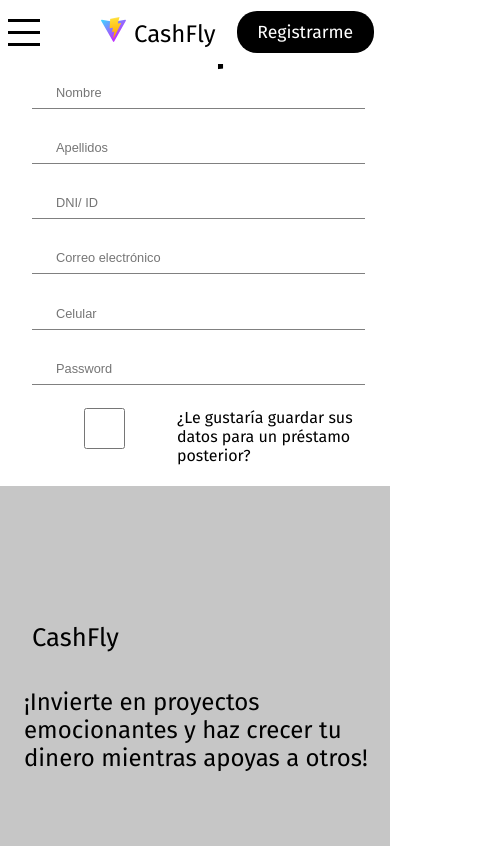
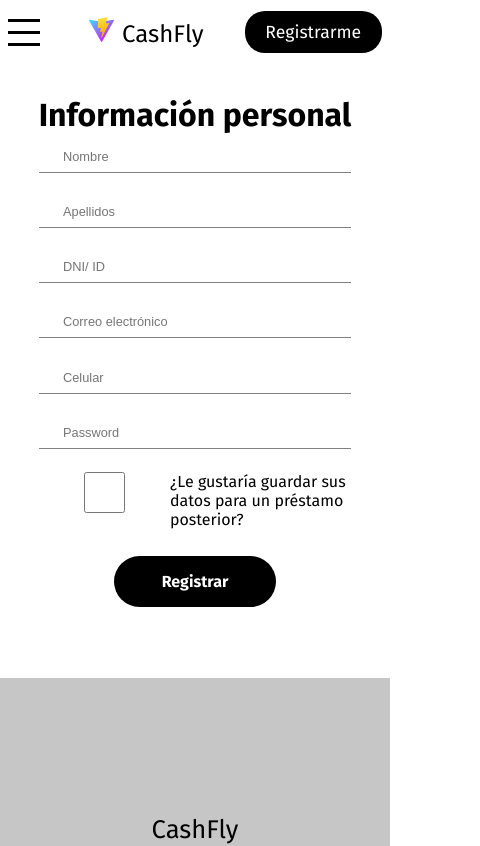
Before and after one commit to Maidana0/C17_38_m_java, a React (Vite) app in the folder Frontend/vite-project/: page /registrarme in a window 390 px wide. Shown: the top 846 px of the page, 480 px wide, since content can reach past the window. Built offline with nearby package versions, Linux system fonts and the light colour scheme.

Commit message:
- Correcciones (register,comentarios, rutas...)

```diff
--- a/Frontend/vite-project/src/App.jsx
+++ b/Frontend/vite-project/src/App.jsx
@@ -5,11 +5,9 @@ import Home from "./pages/Home";
 import Layout from "./components/layout/Layout";
 
 import { Register } from "./components/register/Register";
+import Login from "./components/Login/Login"
 
-import Login from "./components/Login/Login";
-import SolicitudPrestamo from "./components/PrestamoSoli/SolicitudPrestamo";
-import ValidateDatePrest from "./components/ValidateDate/ValidateDatePrest";
-import Solicitud from "./pages/SolucitudPrestamo";
+import Solicitud from "./pages/SolucitudPrestamo"
 import Investment from "./pages/Investment";
 
 
@@ -20,14 +18,11 @@ function App() {
         <Layout>
           <Routes>
             <Route exact path="/" element={<Home />} />
-            <Route path="/register" element={<Register />} />
-            <Route path="/solicitud-prestamo" element={<SolicitudPrestamo />} />
-            <Route path="/login" element={<Login />} />
-            <Route path="/Validate-Date" element={<ValidateDatePrest />} />
-            <Route path="/solicitud" element={<Solicitud />} />
             <Route path="/registrarme" element={<Register />} />
             <Route path="/iniciar-sesion" element={<Login />} />
+
             <Route path="/prestamos" element={<Solicitud />} />
+
             <Route path="/inversiones" element={<Investment />} />
           </Routes>
         </Layout>
--- a/Frontend/vite-project/src/components/layout/Header.jsx
+++ b/Frontend/vite-project/src/components/layout/Header.jsx
@@ -18,13 +18,12 @@ const Header = () => {
 
   return (
     <header>
-      <div className='nav-buttons'>
         <Hamburger
           distance="lg"
           toggled={isOpen}
           toggle={setOpen}
         />
-      </div>
+
       <div className='title-app'>
         <img alt="vite-icon" src="/vite.svg" width={25} height={25} />
         <Link to={"/"}>
@@ -45,8 +44,7 @@ const Header = () => {
       </nav>
 
       <div className='nav-buttons'>
-
-        <Link onClick={closeNavbar} to={"/register"} className='link-signup'>
+        <Link onClick={closeNavbar} to={"/registrarme"} className='link-signup'>
           registrarme
         </Link>
       </div>
--- a/Frontend/vite-project/src/components/layout/styles.css
+++ b/Frontend/vite-project/src/components/layout/styles.css
@@ -18,19 +18,13 @@ header>div {
 }
 
 .title-app {
+    padding-left: 1rem;
     font-size: 1.5em;
-    padding-left: 1rem;
 }
 
 .title-app img {
     margin-right: .5rem;
 }
-
-.nav-buttons {
-    margin-right: 1rem;
-    display: none;
-}
-
 
 .nav-items {
     display: flex;
@@ -49,6 +43,10 @@ header>div {
 
 }
 
+
+.hamburger-react, .nav-buttons {
+    display: none;
+}
 
 .nav-buttons a,
 .nav-items li:nth-child(5) {
@@ -71,14 +69,20 @@ header>div {
     .nav-items li:nth-child(5) {
     display: none;
     }
-    .title-app,.nav-buttons{
+    .title-app,.nav-buttons, .hamburger-react{
         z-index: 6;
     }
-
+    .hamburger-react{
+        display: block;
+        padding-left: 1rem;
+    }
+    .title-app{
+        padding-left: 0;
+    }
     .nav-buttons {
         display: flex;
         align-items: center;
-        gap: .65rem;
+        padding-right: .5rem;
     }
 
     .navbar {
--- a/Frontend/vite-project/src/components/progressBar/ProgressBar.jsx
+++ b/Frontend/vite-project/src/components/progressBar/ProgressBar.jsx
@@ -1,31 +1,17 @@
-import styles from "./styles.module.css";
+import styles from "./styles.module.css"
 
-const ProgressBar = ({
-  currentStep,
-  setStep,
-  totalSteps,
-  showStepIndex = true,
-  children,
-}) => {
-  const steps = [];
-  const stepwidth = 100 / totalSteps;
+const ProgressBar = ({ currentStep, setStep, totalSteps, showStepIndex=true, children }) => {
+  const steps = []
+  const stepwidth = 100 / totalSteps
 
   for (let i = 1; i <= totalSteps; i++) {
-    const isActive = i <= currentStep ? styles.step_active : "";
-    steps.push(
-      <div
-        key={i}
-        style={{ width: `${stepwidth}%` }}
-        className={`${styles.step} ${isActive}`}
-        title={"Paso: " + i}
-      ></div>
-    );
+    const isActive = i <= currentStep ? styles.step_active : ""
+    steps.push(<div key={i} style={{ width: `${stepwidth}%` }} className={`${styles.step} ${isActive}`} title={"Paso: " + i}></div>)
   }
 
-  const handleNextStep = () =>
-    setStep((prevStep) => (prevStep < totalSteps ? prevStep + 1 : prevStep));
-  const handlePreviousStep = () =>
-    setStep((prevStep) => (prevStep > 1 ? prevStep - 1 : prevStep));
+  const handleNextStep = () => setStep(prevStep => prevStep < totalSteps ? prevStep + 1 : prevStep);
+  const handlePreviousStep = () => setStep(prevStep => prevStep > 1 ? prevStep - 1 : prevStep);
+
 
   return (
     <div className={styles.progress_contain}>
@@ -42,9 +28,6 @@ const ProgressBar = ({
       </div>
 
 
-      {/*  BORRAR ESTO EN CASO DE USARSE, ES SOLO DE MUESTRA  */}
-      <h4 style={{ color: "black", textAlign: "center", margin: "1rem auto" }}>Este será el paso: {currentStep}</h4>
-      {/* ------------------------  */}
 
 
       {children}
@@ -57,7 +40,7 @@ const ProgressBar = ({
         </button>}
       </div>
     </div>
-  );
-};
+  )
+}
 
-export default ProgressBar;
+export default ProgressBar
--- a/Frontend/vite-project/src/components/register/register.css
+++ b/Frontend/vite-project/src/components/register/register.css
@@ -1,4 +1,5 @@
 .register {
+  margin-top: 4rem;
   width: 100%;
   height: 100vh;
   display: flex;
@@ -28,6 +29,11 @@
   min-height: 400px;
   padding: 2rem;
   margin: 0 auto;
+  /* PEQUEÑOS AJUSTES (by Franco) */
+  display: flex;
+  flex-direction: column;
+  justify-content: center;
+  align-items: center;
 }
 
 form {
@@ -66,6 +72,7 @@ button {
 .container {
   display: flex;
 }
+
 .column-1,
 .column-2 {
   height: 100%;
@@ -75,6 +82,7 @@ button {
   justify-content: center;
   color: black;
 }
+
 .column-1 {
   width: 55%;
 }
@@ -92,6 +100,7 @@ button {
   margin-left: 4rem;
   font-style: bold;
 }
+
 .descriptionL {
   width: 100%;
   height: auto;
@@ -125,21 +134,40 @@ button {
   justify-content: space-between;
 }
 
+/* PEQUEÑOS AJUSTES (by FRANCO) */
+.logoLeftSide,
+.descriptionL,
+.contextL {
+  margin-left: 0;
+  text-align: center;
+}
+
+/*  */
+
 @media (aspect-ratio < 12/10) {
+
   /*.column-2 {
     display: none;
   }*/
   .register {
     flex-direction: column;
-    gap: 4rem;
     height: auto;
   }
 
   .column-1,
   .column-2 {
     width: 100%;
-    height: 50vh;
+    min-height: 50vh;
   }
+
+  /* PEQUEÑOS AJUSTES (by FRANCO) */
+  .registerCont {
+    margin-top: 2rem;
+    width: 100%;
+    padding: 0;
+  }
+
+  /*  */
 }
 
 .error {
--- a/Frontend/vite-project/src/pages/SolucitudPrestamo.jsx
+++ b/Frontend/vite-project/src/pages/SolucitudPrestamo.jsx
@@ -1,40 +1,36 @@
-import { useState } from "react";
-import ProgressBar from "../components/progressBar/ProgressBar";
-import FormularioPrestamo from "../components/PrestamoSoli/SolicitudPrestamo";
-import ValidateDatePrest from "../components/ValidateDate/ValidateDatePrest";
+import { useState } from "react"
+import ProgressBar from "../components/progressBar/ProgressBar"
+import FormularioPrestamo from "../components/PrestamoSoli/SolicitudPrestamo"
+import ValidateDatePrest from "../components/ValidateDate/ValidateDatePrest"
 import ResumePrest from "../components/ConfirmPrest/ResumePrest";
 import Finalprest from "../components/EndPrest/Finalprest";
-const Solucitud = () => {
-  const [step, setStep] = useState(1);
-  const [amount, setAmount] = useState(70000);
-  const [selectedOption, setSelectedOption] = useState(null);
-  const [startDate, setStartDate] = useState("");
-  const options = [
-    { id: 1, text: "12 cuotas", value: Math.round(amount / 12) },
-    { id: 2, text: "6 cuotas", value: Math.round(amount / 6) },
-    { id: 3, text: "3 cuotas", value: Math.round(amount / 3) },
-  ];
+
+const Solucitud= () => {
+    const [step, setStep ] = useState(1)
+    const [amount, setAmount] = useState(70000);
+    const [selectedOption, setSelectedOption] = useState(null);
+    const [startDate, setStartDate] = useState('');
+    const options = [
+        { id: 1, text: '12 cuotas', value: Math.round(amount / 12) },
+        { id: 2, text: '6 cuotas', value: Math.round(amount / 6) },
+        { id: 3, text: '3 cuotas', value: Math.round(amount / 3) },
+      ];
+
 
   return (
     <div style={{backgroundColor:"#fff", marginTop:"3rem"}}>
         <ProgressBar currentStep={step} totalSteps={4} setStep={setStep} >
 
-        step = 1
-        componente 1
         {
             step == 1 &&
             <FormularioPrestamo amount={amount} setAmount={setAmount} options={options} selectedOption={selectedOption} setSelectedOption={setSelectedOption} startDate={startDate} setStartDate={setStartDate}/>
         }
 
-        step = 2
-        componente 2
         {
             step == 2 &&
             <ValidateDatePrest />
         }
 
-        step = 3
-        componente 3
 
         {
             step == 3 &&
@@ -42,8 +38,6 @@ const Solucitud = () => {
 
         }
 
-        step = 4
-        componente 4
         {
             step == 4 &&
             <Finalprest/>
@@ -52,7 +46,7 @@ const Solucitud = () => {
         </ProgressBar>
 
     </div>
-  );
-};
+  )
+}
 
 export default Solucitud;
```
